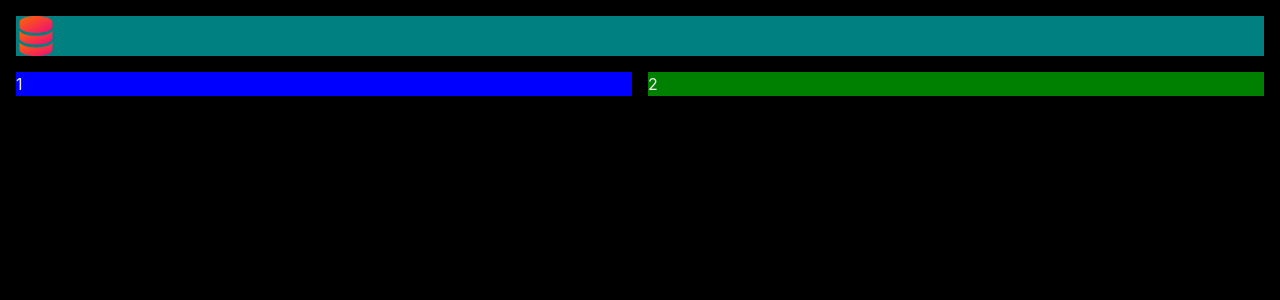
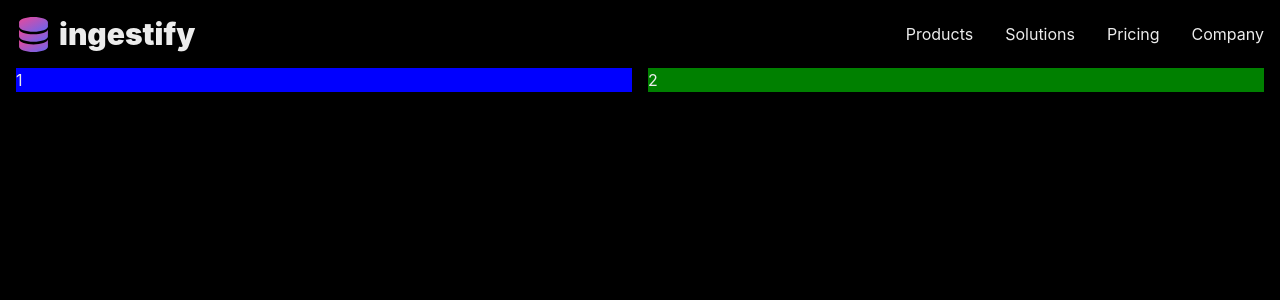
Before and after one commit to danielsteman/xlsx-append-only, a Next.js app: page / in a window 1280 px wide. Shown: the top 300 px of the page. Built offline with nearby package versions, Linux system fonts and the light colour scheme.

Commit message:
add navbar placeholder

```diff
--- a/src/app/components/logo.tsx
+++ b/src/app/components/logo.tsx
@@ -5,16 +5,16 @@ const Logo = () => (
     id="Capa_1"
     xmlns="http://www.w3.org/2000/svg"
     xmlnsXlink="http://www.w3.org/1999/xlink"
-    width="40px"
-    height="40px"
+    width="35px"
+    height="35px"
     viewBox="0 0 95.103 95.103"
     xmlSpace="preserve"
   >
     {/* Define the linear gradient */}
     <defs>
       <linearGradient id="logoGradient" x1="0%" y1="0%" x2="100%" y2="100%">
-        <stop offset="0%" stopColor="#FF6A00" />
-        <stop offset="100%" stopColor="#EE0979" />
+        <stop offset="0%" stopColor="#ec4899" />
+        <stop offset="100%" stopColor="#6366f1" />
       </linearGradient>
     </defs>
 
--- a/src/app/page.tsx
+++ b/src/app/page.tsx
@@ -1,6 +1,14 @@
 "use client";
 
-import { Flex, Grid, GridItem, useTheme } from "@chakra-ui/react";
+import {
+  Box,
+  Flex,
+  Grid,
+  GridItem,
+  Heading,
+  Spacer,
+  useTheme,
+} from "@chakra-ui/react";
 import Logo from "./components/logo";
 
 export default function Home() {
@@ -15,9 +23,19 @@ export default function Home() {
       mx="auto"
       maxWidth={maxWidth}
     >
-      <GridItem colSpan={{ base: 1, md: 2 }} bgColor="teal">
-        <Flex flexDir="row" gap={2}>
-          <Logo />
+      <GridItem colSpan={{ base: 1, md: 2 }}>
+        <Flex flexDir="row" gap={8} align="center">
+          <Flex flexDir="row" align="center" gap={2}>
+            <Logo />
+            <Heading size="lg" fontWeight={900}>
+              ingestify
+            </Heading>
+          </Flex>
+          <Spacer />
+          <Box>Products</Box>
+          <Box>Solutions</Box>
+          <Box>Pricing</Box>
+          <Box>Company</Box>
         </Flex>
       </GridItem>
       <GridItem bgColor="blue">1</GridItem>
```
